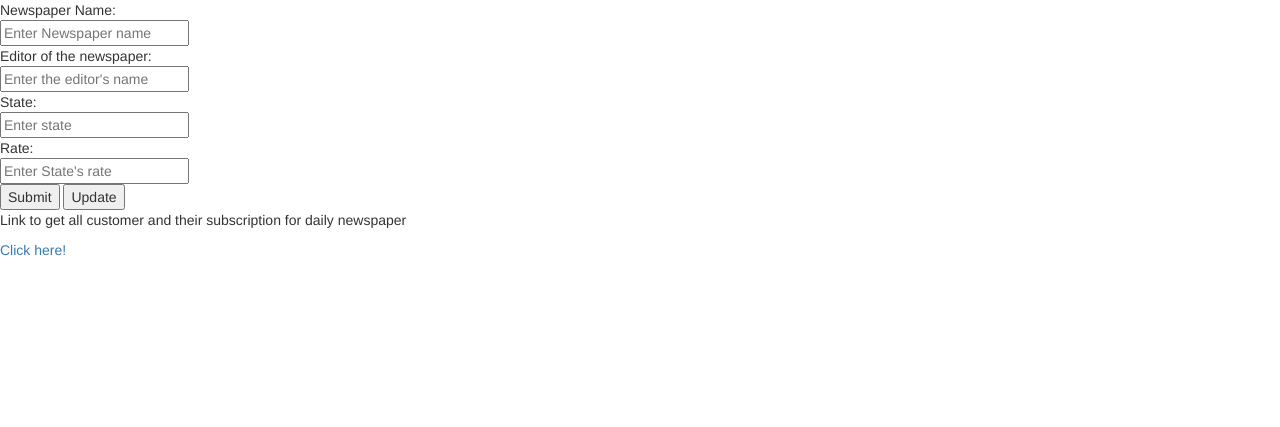
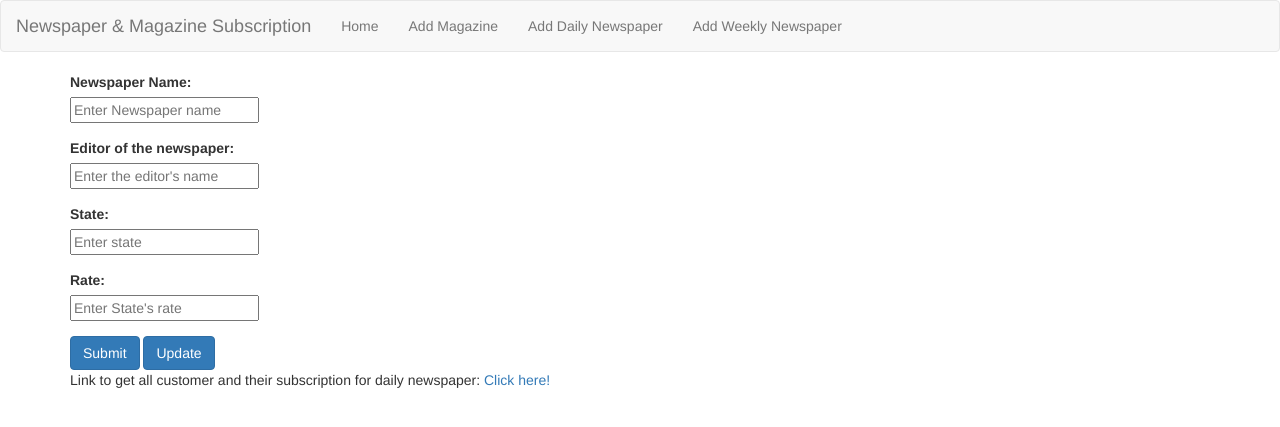
Before and after one commit to gauravkolekar/magzine_newspaper_subscription, a Flask app: page /add_daily_newspaper in a window 1280 px wide. Shown: the top 427 px of the page. Run offline with Flask 2, Linux system fonts and the light colour scheme; some libraries are stand-ins or nearby versions.

Commit message:
daily newspaper page finalized and pushed

```diff
--- a/templates/add_daily_newspaper.html
+++ b/templates/add_daily_newspaper.html
@@ -6,19 +6,34 @@
     <title>Add Daily Newspaper</title>
 </head>
 <body>
+    {%include 'navbar.html'%}
+    <div class="container">
         <form action="{{url_for('add_daily_newspaper')}}" method="post">
-        Newspaper Name:<br>
+            <div class="form-group">
+                <label>Newspaper Name:</label><br>
                 <input type="text" name="newspaper_name" placeholder="Enter Newspaper name"><br>
-        Editor of the newspaper:<br>
+            </div>
+
+            <div class="form-group">
+                <label>Editor of the newspaper:</label><br>
                 <input type="text" name="newspaper_editor" placeholder="Enter the editor's name"><br>
-		State:<br>
+            </div>
+
+            <div class="form-group">
+                <label>State:</label><br>
                 <input type="text" name="state_name" placeholder="Enter state "><br>
-		Rate:<br>
+            </div>
+
+            <div class="form-group">
+                <label>Rate:</label><br>
                 <input type="text" name="rate" placeholder="Enter State's rate"><br>
-        <button type="submit" name ="submit" value="submit">Submit</button>
-        <button type="submit" name="submit" value="update">Update</button>
+            </div>
+
+            <button class="btn btn-default btn-primary" type="submit" name ="submit" value="submit">Submit</button>
+            <button class="btn btn-default btn-primary" type="submit" name="submit" value="update">Update</button>
         </form>
-    <p>Link to get all customer and their subscription for daily newspaper</p>
-    <a href="{{url_for('all_newsd_sub')}}"> Click here!</a>
+        <p>Link to get all customer and their subscription for daily newspaper: <a href="{{url_for('all_newsd_sub')}}">Click here!</a></p>
+
+    </div> <!-- end of container -->
 </body>
 </html>
```
Lines whose indentation alone changed are shown as unchanged.
